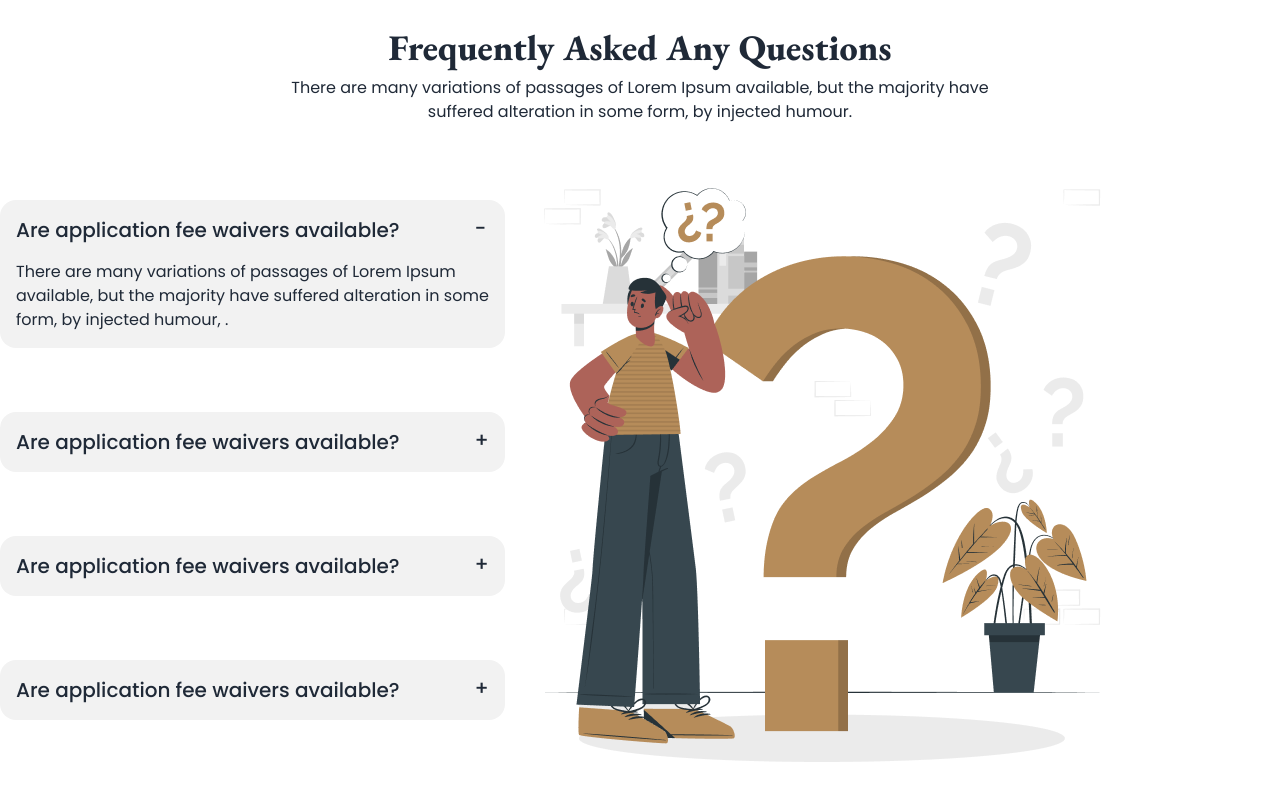
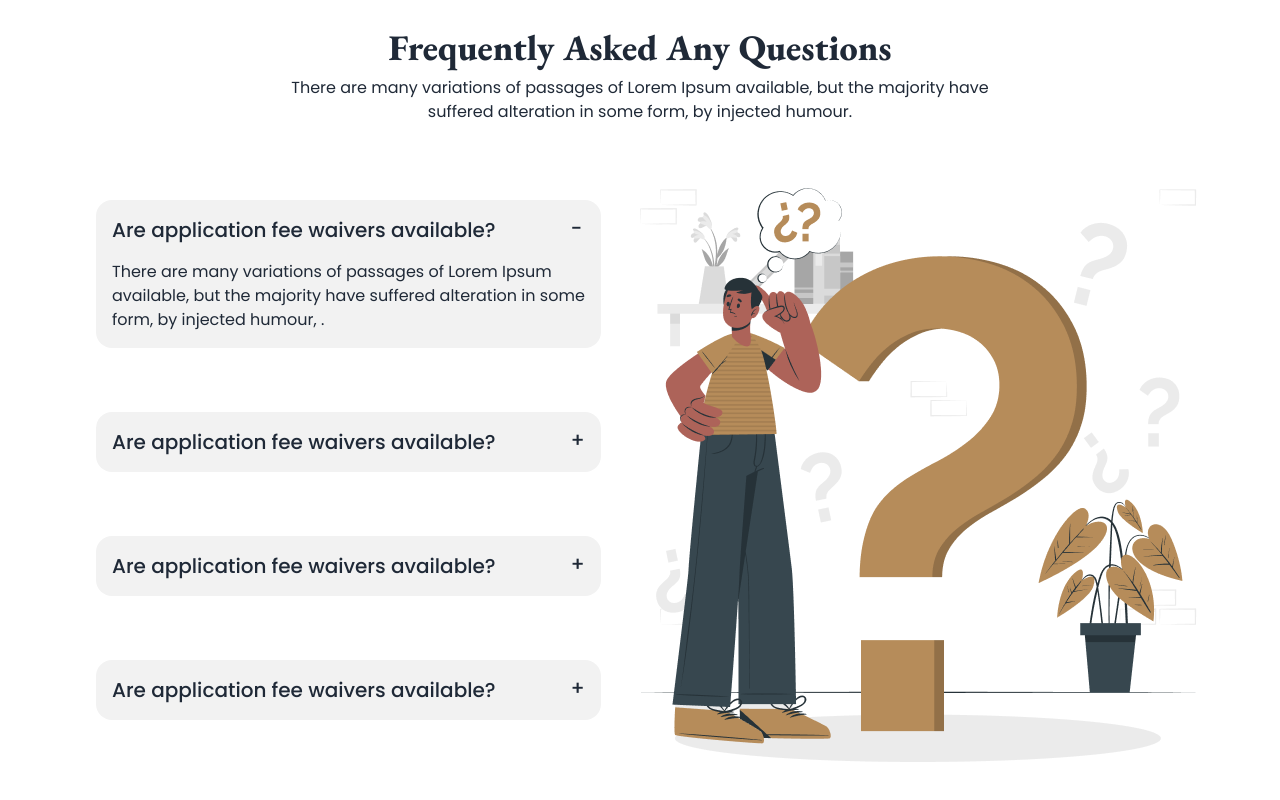
Before and after one commit to saida-taien/Legal-Solution, a plain HTML site: page index.html in a window 1280 px wide. Shown: the part 2883-3683 px from the top of the page. Drawn offline with nearby package versions, Linux system fonts and the light colour scheme.

Commit message:
some padding added

```diff
--- a/index.html
+++ b/index.html
@@ -342,7 +342,7 @@
                     alteration in some form, by injected humour.</p>
             </div>
 
-            <div class="flex gap-8 flex-col lg:flex-row">
+            <div class="flex gap-8 flex-col lg:flex-row lg:pl-24">
                 <div class="lg:space-y-16 lg:my-3">
 
                     <div class="collapse collapse-plus bg-base-200">
```
